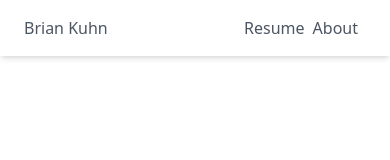
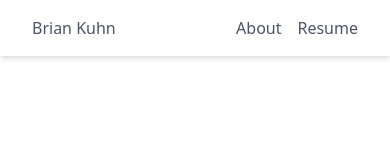
Before and after one commit to brianslab/portfolio, a Next.js app: page / in a window 390 px wide. Shown: the top 160 px of the page. Built offline with nearby package versions, Linux system fonts and the light colour scheme.

Commit message:
onhover styling and remove ul

```diff
--- a/components/navbar/Navbar.tsx
+++ b/components/navbar/Navbar.tsx
@@ -4,32 +4,28 @@ import { NavbarProps } from './types';
 export function Navbar({ home = 'home', pages = [] }: NavbarProps) {
   const pageButtons = pages.map((page) => {
     return (
-      <li className='float-right' key={page.name}>
-        <Link
-          className='block pr-2 lg:px-2 py-2 text-gray-600 hover:shadow-md hover:text-gray-700 focus:text-gray-700 transition duration-150 ease-in-out'
-          href={page.link}
-        >
-          {page.name}
-        </Link>
-      </li>
+      <Link
+        className='block px-2 py-2 text-gray-600 hover:shadow-md transition duration-150 ease-in-out'
+        href={page.link}
+      >
+        {page.name}
+      </Link>
     );
   });
 
   return (
     <header>
       <nav className='shadow-md py-2 bg-white w-full relative flex items-center justify-between'>
-        <div className='px-6 flex-wrap grow'>
+        <div className='px-6 flex-wrap grow block'>
           <Link
-            className='float-left block pr-2 lg:px-2 py-2 text-gray-600 hover:shadow-md hover:text-gray-700 focus:text-gray-700 transition duration-150 ease-in-out'
+            className='float-left px-2 py-2 text-gray-600 hover:shadow-md transition duration-150 ease-in-out'
             href='/'
             // data-mdb-ripple='true'
             // data-mdb-ripple-color='dark'
           >
             {home}
           </Link>
-          <div className='ml-auto'>
-            <ul>{pageButtons}</ul>
-          </div>
+          <div className='flex float-right'>{pageButtons}</div>
         </div>
       </nav>
     </header>
```
